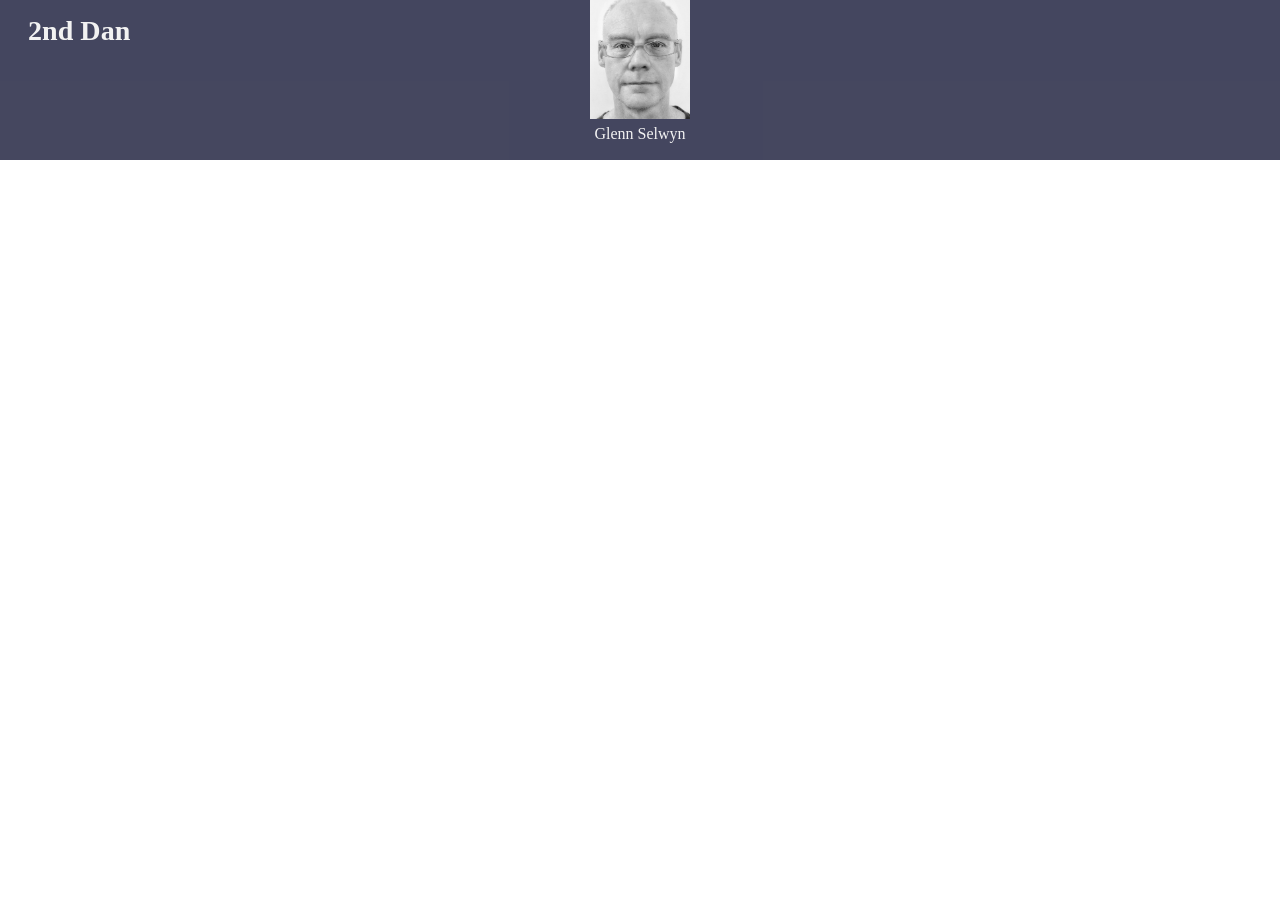
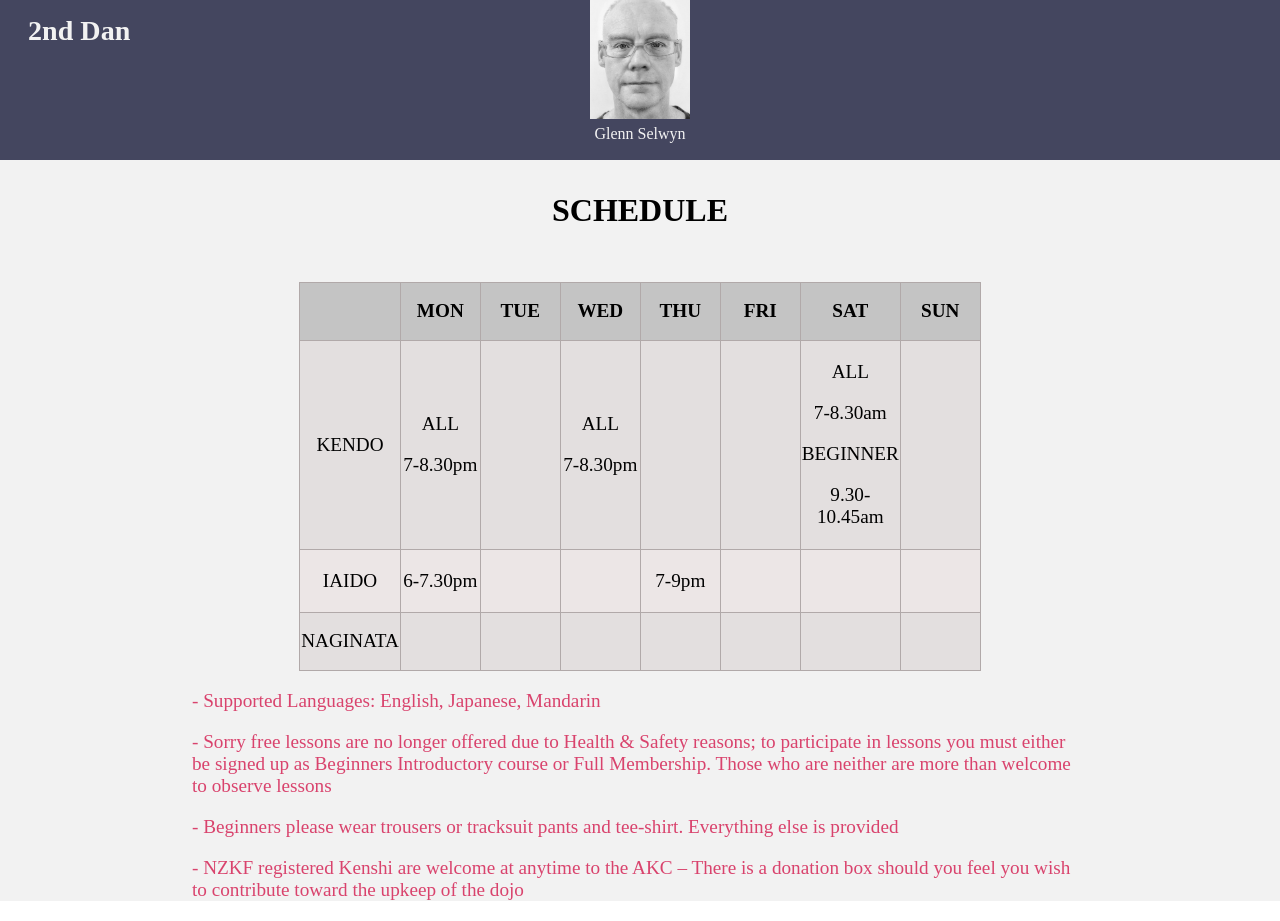
Before and after one commit to weilingxie/akc, a React (Create React App) app: page / in a window 1280 px wide. Shown: the part 1952-2873 px from the top of the page. Before the commit the page ends 2112 px from the top, so only its background shows below. Built offline with nearby package versions, Linux system fonts and the light colour scheme.

Commit message:
Schedule component done

```diff
--- a/src/App.js
+++ b/src/App.js
@@ -6,6 +6,7 @@ import Navbar from './components/Navbar'
 import Landing from './components/Landing'
 import UpcomingEvent from './components/UpcomingEvent'
 import Instructors from './components/Instructors'
+import Schedule from './components/Schedule'
 import './App.scss';
 
 function App() {
@@ -16,6 +17,7 @@ function App() {
       <Landing />
       <UpcomingEvent />
       <Instructors />
+      <Schedule />
     </Router>
   );
 }
--- a/src/App.scss
+++ b/src/App.scss
@@ -5,6 +5,7 @@
 @import "./components/Landing.scss";
 @import "./components/UpcomingEvent.scss";
 @import "./components/Instructor.scss";
+@import "./components/Schedule.scss";
 
 *, *::before, *::after {
     box-sizing: border-box;
--- a/src/components/Schedule.js
+++ b/src/components/Schedule.js
@@ -0,0 +1,82 @@
+import React from 'react'
+
+
+//rfce + enter
+const Schedule = () => {
+
+    return (
+        <div id="schedule" className="schedule">
+            <h1 className="schedule-title">SCHEDULE</h1>
+            <table>
+                <thead>
+                    <tr>
+                        <th></th>
+                        <th className="MON">MON</th>
+                        <th className="TUE">TUE</th>
+                        <th className="WED">WED</th>
+                        <th className="THU">THU</th>
+                        <th className="FRI">FRI</th>
+                        <th className="SAT">SAT</th>
+                        <th className="SUN">SUN</th>
+                    </tr>
+                </thead>
+                <tbody>
+                    <tr className="odd">
+                        <td>KENDO</td>
+                        <td className="MON">
+                            <p>ALL</p>
+                            <p>7-8.30pm</p>
+                        </td>
+                        <td className="TUE"></td>
+                        <td className="WED">
+                            <p>ALL</p>
+                            <p>7-8.30pm</p>
+                        </td>
+                        <td className="THU"></td>
+                        <td className="FRI"></td>
+                        <td className="SAT">
+                            <p>ALL</p>
+                            <p>7-8.30am</p>
+                            <p>BEGINNER</p>
+                            <p>9.30-10.45am</p>
+                        </td>
+                        <td className="SUN"></td>
+                    </tr>
+                        <tr className="even">
+                            <td>IAIDO</td>
+                            <td className="MON">
+                                <p>6-7.30pm</p>
+                            </td>
+                            <td className="TUE"></td>
+                            <td className="WED"></td>
+                            <td className="THU">
+                                <p>7-9pm</p>
+                            </td>
+                            <td className="FRI"></td>
+                            <td className="STA"></td>
+                            <td className="SUN"></td>
+                        </tr>
+                        <tr className="odd">
+                            <td>NAGINATA</td>
+                            <td className="MON"></td>
+                            <td className="TUE"></td>
+                            <td className="WED"></td>
+                            <td className="THU"></td>
+                            <td className="FRI"></td>
+                            <td className="SAT"></td>
+                            <td className="SUN"></td>
+                        </tr>
+                    </tbody>
+                </table>
+                <div className="schedule-note">
+                    <p>- Supported Languages: English, Japanese, Mandarin</p>
+                    <p>- Sorry free lessons are no longer offered due to Health & Safety reasons; to participate in lessons you must either be signed up as Beginners Introductory course or Full Membership. Those who are neither are more than welcome to observe lessons</p>
+                    <p>- Beginners please wear trousers or tracksuit pants and tee-shirt. Everything else is provided</p>
+                    <p>- NZKF registered Kenshi are welcome at anytime to the AKC – There is a donation box should you feel you wish to contribute toward the upkeep of the dojo</p>
+                </div>
+
+          </div>
+    )
+}
+
+export default Schedule
--- /dev/null
+++ b/src/components/Schedule.scss
@@ -0,0 +1,103 @@
+@import "./design-tokens/css-variables.scss";
+
+.schedule {
+    text-align: center;
+    background-color: var(--color-additional);
+    width: 100%;
+    margin-top: 0;
+    padding-top: 0;
+
+    .schedule-title {
+        margin-top: 0;
+        padding: 1em 0;
+    }
+
+    table, th, td {
+        border: 1px solid #B1A9A9;
+        border-collapse: collapse;
+    }
+
+    table {
+        margin-left: auto;
+        margin-right: auto;
+        th {
+            background-color: #C4C4C4;
+            width: 5rem;
+            height: 3rem;
+        }
+
+        td{
+            font-size: 0.8rem;
+            height: 3rem;
+        }
+
+        .odd {
+            background-color: #E3DFDF;
+        }
+
+        .even {
+            background-color: #ECE6E6;
+        }
+
+        .TUE{
+            display: none;
+        }
+
+        .FRI {
+            display: none;
+        }
+
+        .SUN {
+            display: none;
+        }
+
+    }
+
+    .schedule-note {
+        width: 95%;
+        text-align: left;
+        margin-left: 1em;
+        font-size: 0.8rem;
+        color: var(--color-secondary);
+    }
+  }
+
+  @media screen and (min-width: 800px) {
+    .schedule {
+        table {
+            border: 1px solid #B1A9A9;
+            border-collapse: collapse;
+            max-width: 800px;
+
+            th, td{
+                font-size: 1.2rem;
+                height: 3em;
+            }
+
+            .TUE{
+                display: table-cell;
+            }
+
+            .FRI {
+                display: table-cell;
+            }
+
+            .SUN {
+                display: table-cell;
+            }
+        }
+
+        .schedule-note {
+            width: 70%;
+            text-align: center;
+            margin: auto;
+            padding: auto;
+            font-size: 1.2rem;
+            color: var(--color-secondary);
+
+            p {
+                text-align: left;
+            }
+        }
+    }
+}
```
